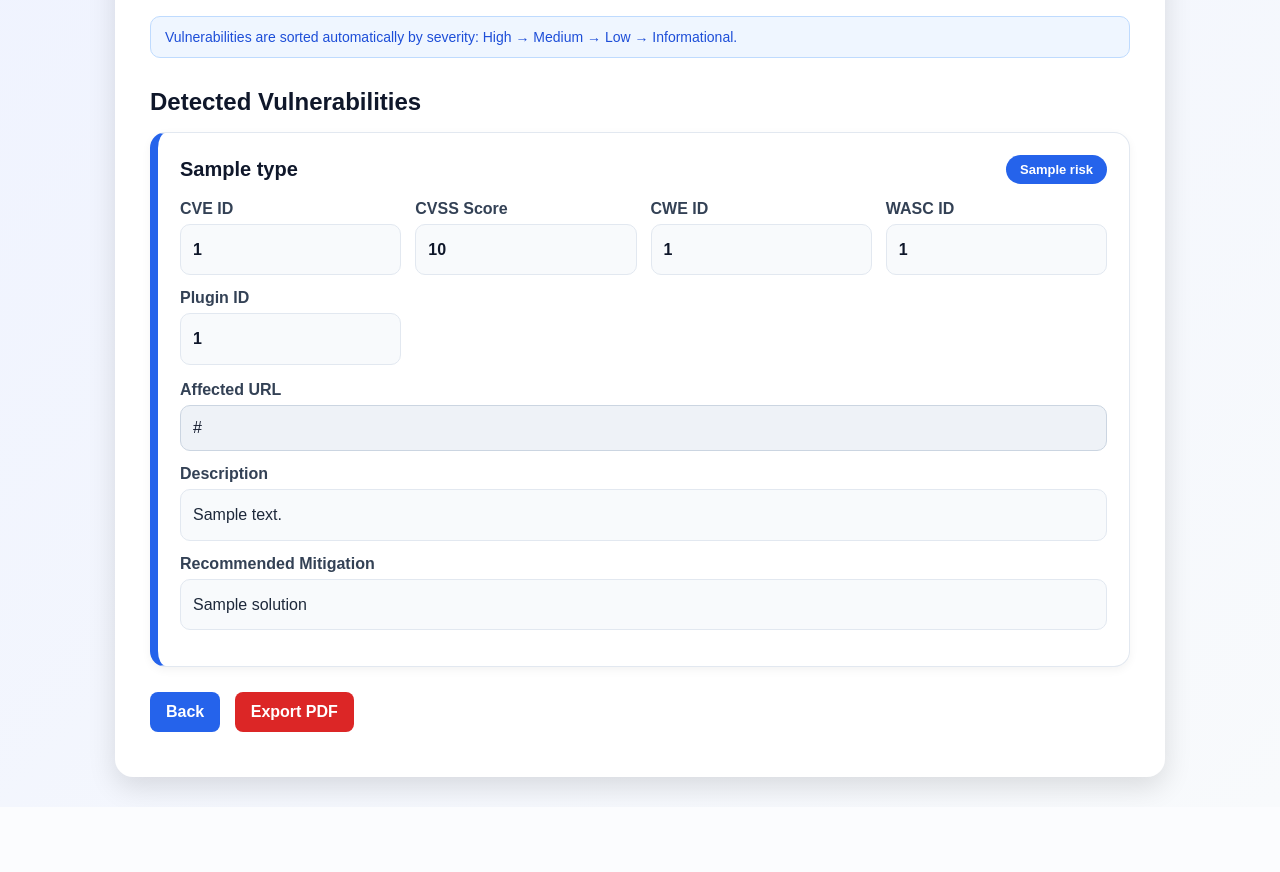
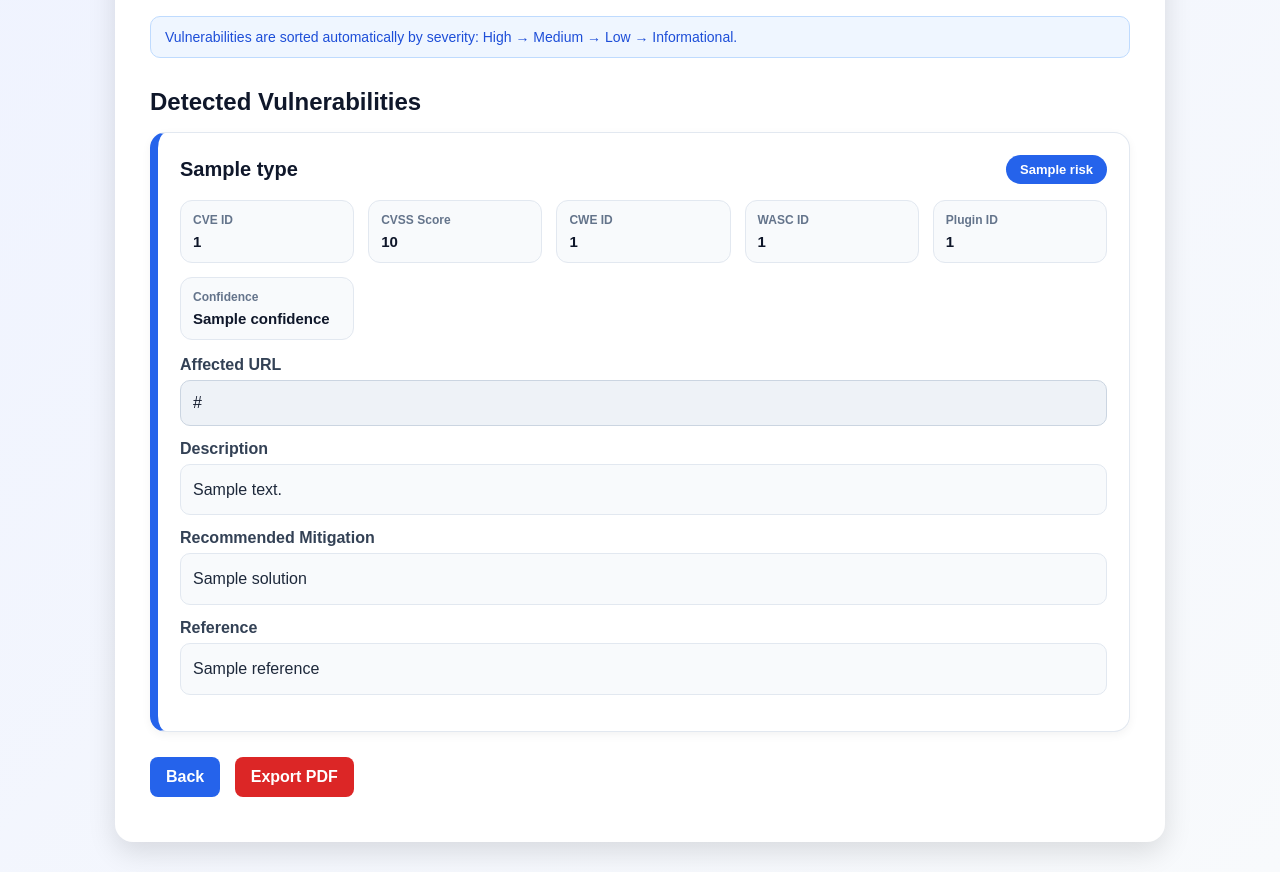
Before and after one commit to deenesh16/fyp-security-system, a Flask app: template templates/result.html in a window 1280 px wide. Shown: the part 464-1336 px from the top of the page. Before the commit the page ends 1265 px from the top, so only its background shows below. Run offline with Flask 3, Linux system fonts and the light colour scheme; the template is opened without the code that fills it: most values are stand-ins (such as "Sample title", 1, 10 or a date in 2020); some libraries are stand-ins or nearby versions.

Commit message:
Update result page layout

```diff
--- a/templates/result.html
+++ b/templates/result.html
@@ -166,14 +166,31 @@
 
         .meta-grid {
             display: grid;
-            grid-template-columns: repeat(auto-fit, minmax(180px, 1fr));
+            grid-template-columns: repeat(auto-fit, minmax(170px, 1fr));
             gap: 14px;
             margin-bottom: 16px;
         }
 
-        .meta-item .text-box {
+        .meta-item {
+            background: #f8fafc;
+            border: 1px solid #e2e8f0;
+            border-radius: 12px;
+            padding: 12px;
+        }
+
+        .meta-label {
+            font-size: 12px;
+            color: #64748b;
+            font-weight: bold;
+            margin-bottom: 6px;
+        }
+
+        .meta-value {
+            font-size: 15px;
             font-weight: bold;
             color: #0f172a;
+            overflow-wrap: break-word;
+            word-break: break-word;
         }
 
         .field {
@@ -329,28 +346,33 @@
 
                     <div class="meta-grid">
                         <div class="meta-item">
-                            <span class="field-label">CVE ID</span>
-                            <div class="text-box">{{ v.cve_id if v.cve_id else "N/A" }}</div>
+                            <div class="meta-label">CVE ID</div>
+                            <div class="meta-value">{{ v.cve_id if v.cve_id else "N/A" }}</div>
                         </div>
 
                         <div class="meta-item">
-                            <span class="field-label">CVSS Score</span>
-                            <div class="text-box">{{ v.cvss_score if v.cvss_score else "N/A" }}</div>
+                            <div class="meta-label">CVSS Score</div>
+                            <div class="meta-value">{{ v.cvss_score if v.cvss_score else "N/A" }}</div>
                         </div>
 
                         <div class="meta-item">
-                            <span class="field-label">CWE ID</span>
-                            <div class="text-box">{{ v.cwe_id if v.cwe_id else "N/A" }}</div>
+                            <div class="meta-label">CWE ID</div>
+                            <div class="meta-value">{{ v.cwe_id if v.cwe_id else "N/A" }}</div>
                         </div>
 
                         <div class="meta-item">
-                            <span class="field-label">WASC ID</span>
-                            <div class="text-box">{{ v.wasc_id if v.wasc_id else "N/A" }}</div>
+                            <div class="meta-label">WASC ID</div>
+                            <div class="meta-value">{{ v.wasc_id if v.wasc_id else "N/A" }}</div>
                         </div>
 
                         <div class="meta-item">
-                            <span class="field-label">Plugin ID</span>
-                            <div class="text-box">{{ v.plugin_id if v.plugin_id else "N/A" }}</div>
+                            <div class="meta-label">Plugin ID</div>
+                            <div class="meta-value">{{ v.plugin_id if v.plugin_id else "N/A" }}</div>
+                        </div>
+
+                        <div class="meta-item">
+                            <div class="meta-label">Confidence</div>
+                            <div class="meta-value">{{ v.confidence if v.confidence else "N/A" }}</div>
                         </div>
                     </div>
 
@@ -372,6 +394,13 @@
                         <span class="field-label">Recommended Mitigation</span>
                         <div class="text-box">{{ v.solution | safe }}</div>
                     </div>
+
+                    {% if v.reference %}
+                        <div class="field">
+                            <span class="field-label">Reference</span>
+                            <div class="text-box">{{ v.reference | safe }}</div>
+                        </div>
+                    {% endif %}
                 </div>
             {% endfor %}
         {% else %}
```
